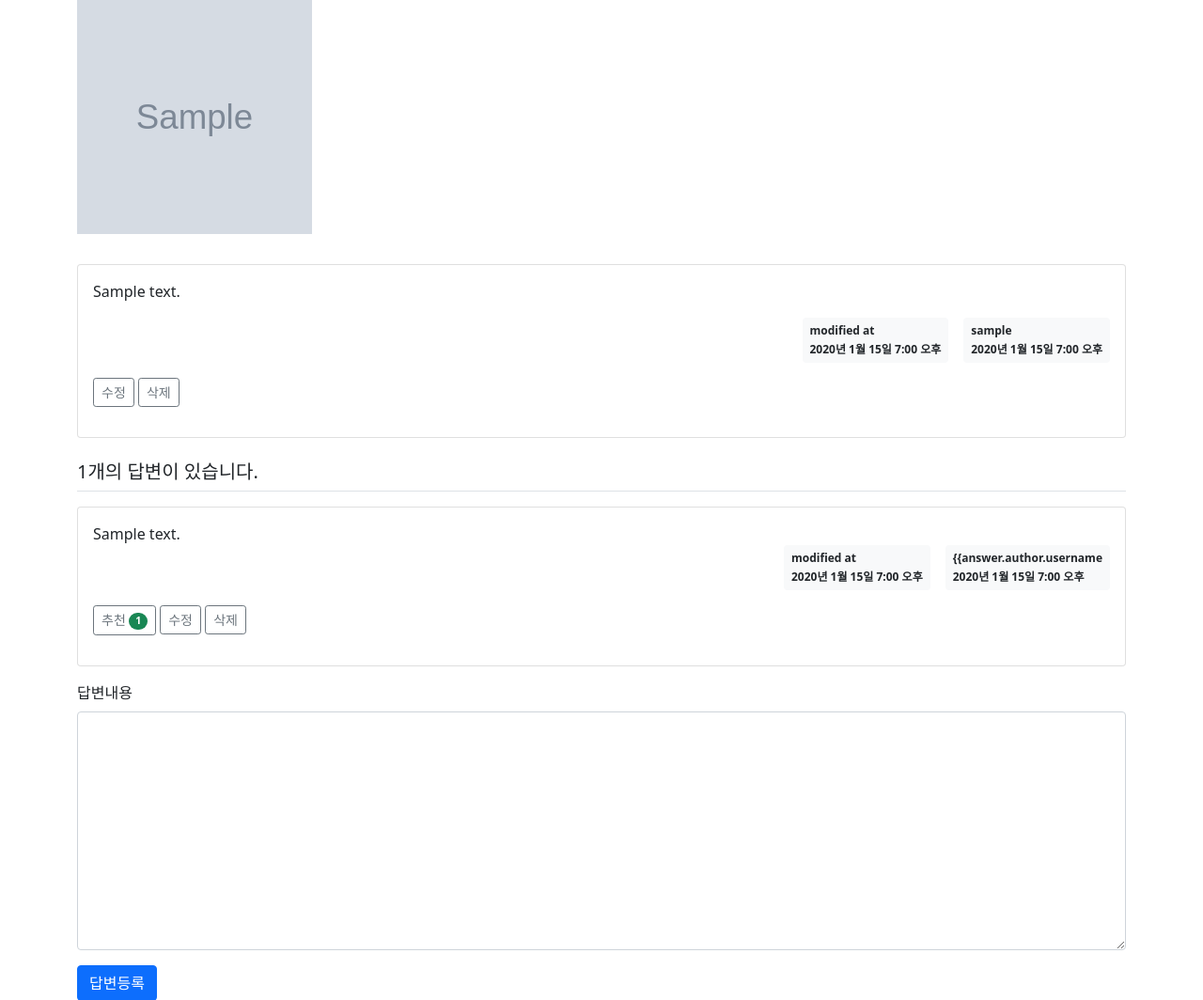
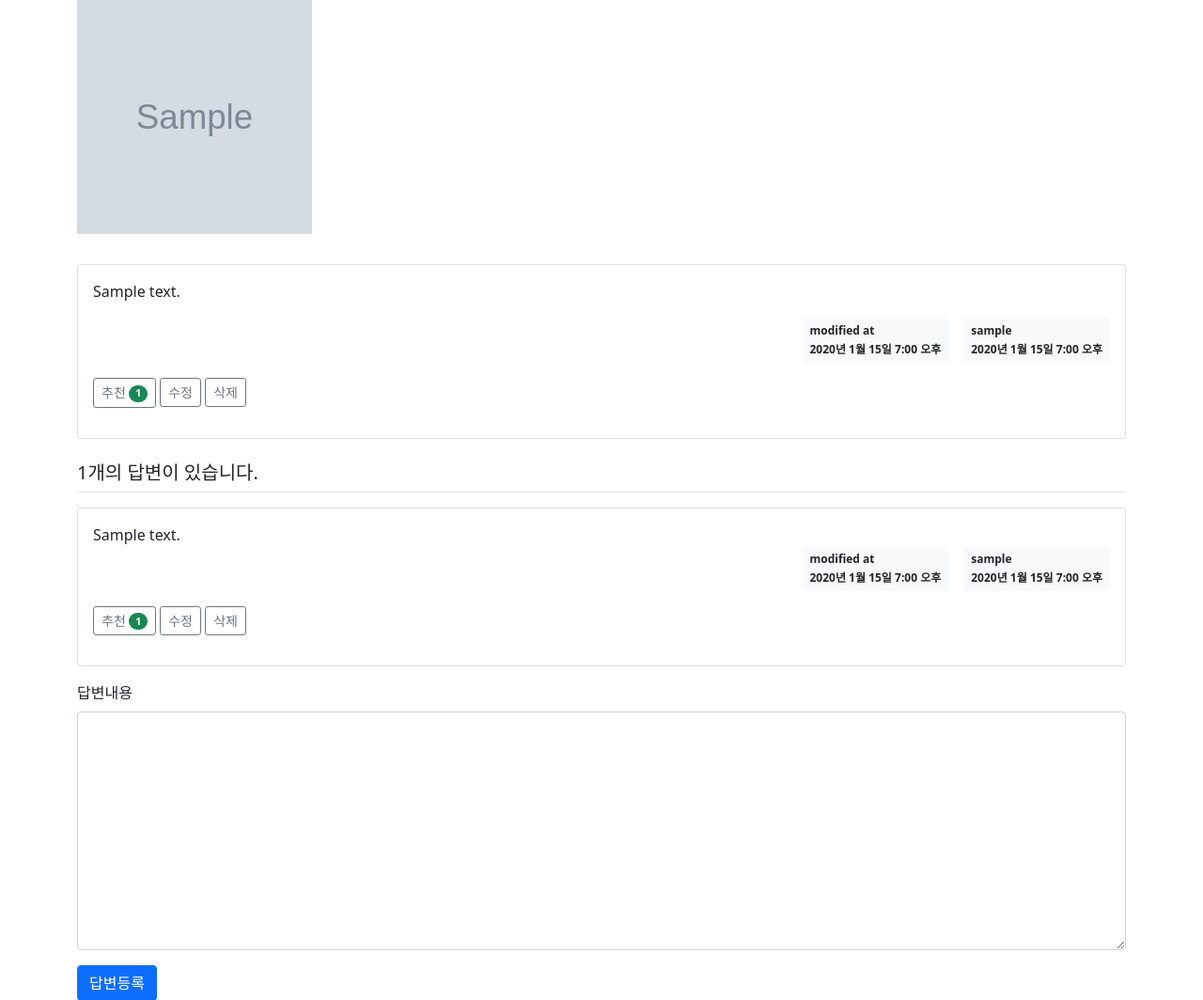
Before and after one commit to YonghoBae/second-hand-market_project, a Django app: page /pybo/answer/create/1/ in a window 1280 px wide. Shown: the part 153-1217 px from the top of the page at 94% size. Run offline with Django 4.2, Linux system fonts and the light colour scheme; a user stored in the database is signed in; tables that the repository leaves empty hold one stand-in row (values such as "Sample post"); grey boxes marked "Sample" are stand-in pictures; some libraries are stand-ins or nearby versions.

Commit message:
answer_errorfix

```diff
--- a/pybo/urls.py
+++ b/pybo/urls.py
@@ -19,4 +19,5 @@ urlpatterns = [
     path('answer/modify/<int:answer_id>/', answer_views.answer_modify, name='answer_modify'),
     path('answer/delete/<int:answer_id>/', answer_views.answer_delete, name='answer_delete'),
     path('question/vote/<int:question_id>/', question_views.question_vote, name='question_vote'),
+    path('vote/answer/<int:answer_id>/', answer_views.answer_vote, name='answer_vote'),
 ]
--- a/pybo/views/answer_views.py
+++ b/pybo/views/answer_views.py
@@ -52,3 +52,13 @@ def answer_delete(request, answer_id):
     else:
         answer.delete()
     return redirect('{}#answer_{}'.format(resolve_url('pybo:detail', question_id=answer.question.id), answer.id))
+
+
+@login_required(login_url='common:login')
+def answer_vote(request, answer_id):
+    answer = get_object_or_404(Answer, pk=answer_id)
+    if request.user in answer.voter.all():
+        answer.voter.remove(request.user)
+    else:
+        answer.voter.add(request.user)
+    return redirect('pybo:detail', question_id=answer.question.id)
--- a/templates/pybo/question_detail.html
+++ b/templates/pybo/question_detail.html
@@ -32,6 +32,10 @@
                 </div>
             </div>
             <div class="my-3">
+                <a href="javascript:void(0)" data-uri="{% url 'pybo:question_vote' question.id  %}"
+                    class="recommend btn btn-sm btn-outline-secondary"> 추천
+                     <span class="badge rounded-pill bg-success">{{question.voter.count}}</span>
+                </a>
                 {% if request.user == question.author %}
                 <a href="{% url 'pybo:question_modify' question.id  %}"
                    class="btn btn-sm btn-outline-secondary">수정</a>
@@ -56,7 +60,7 @@
                 </div>
                 {% endif %}
                 <div class="badge bg-light text-dark p-2 text-start">
-                    <div class="mb-2">{{answer.author.username</div>
+                    <div class="mb-2">{{answer.author.username}}</div>
                     <div>{{ answer.create_date }}</div>
                 </div>
             </div>
```
Lines whose indentation alone changed are shown as unchanged.
